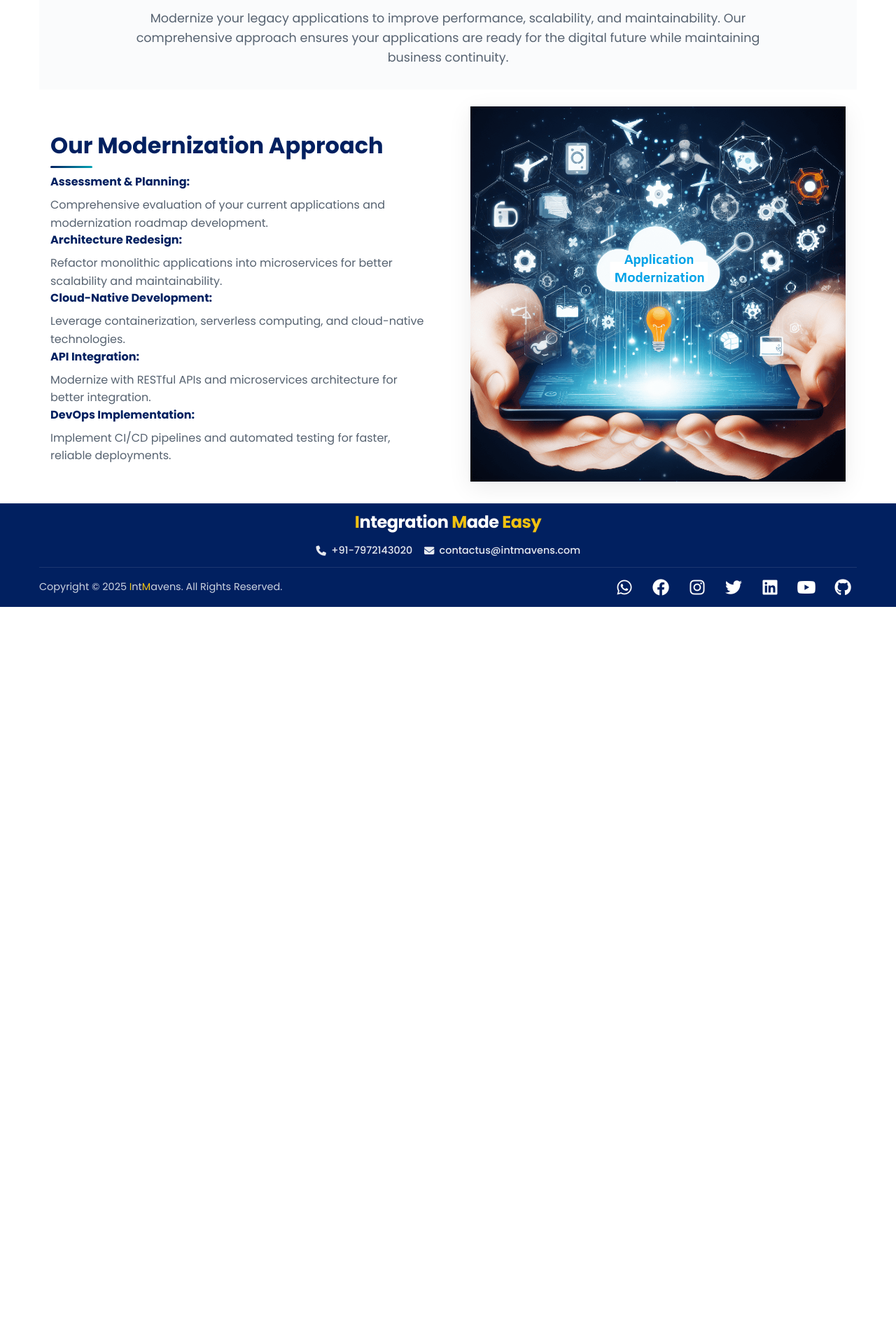
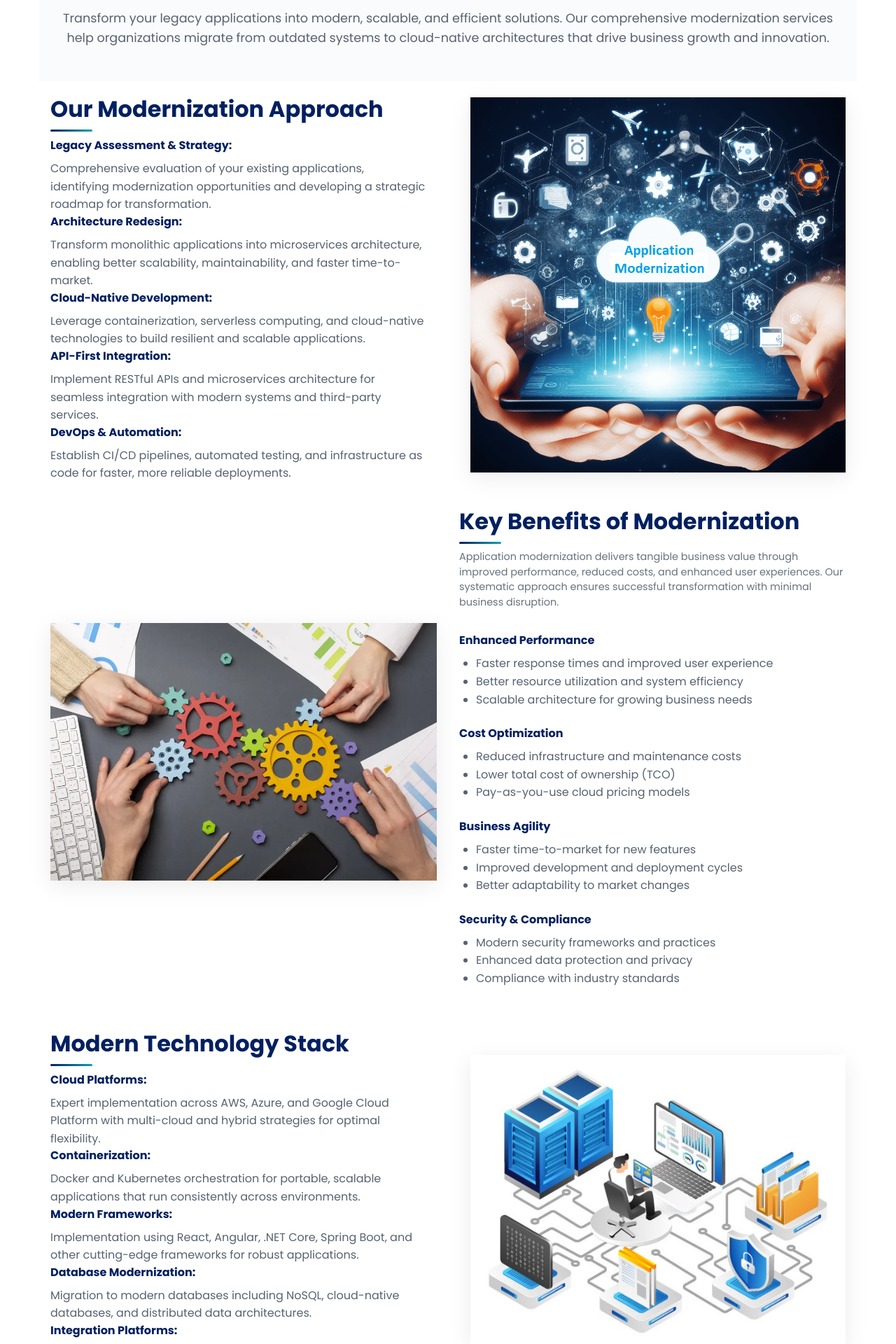
Before and after one commit to Nikhil-Kanojiya01/Intmavens, a React (Vite) app: page /services/application-modernization in a window 1280 px wide. Shown: the part 200-2120 px from the top of the page at 70% size. Before the commit the page ends 1067 px from the top, so only its background shows below. Built offline with nearby package versions, Linux system fonts and the light colour scheme.

Commit message:
feat: enhance application modernization page with comprehensive content and images feat: add smooth slide-up animations to BizTalk service page titles and diagrams

```diff
--- a/src/App.css
+++ b/src/App.css
@@ -829,6 +829,55 @@ p {
     }
 }
 
+/* Service Page Animations */
+@keyframes slideUpFromBottom {
+	from {
+		opacity: 0;
+		transform: translateY(50px);
+	}
+	to {
+		opacity: 1;
+		transform: translateY(0);
+	}
+}
+
+@keyframes slideUpTitle {
+	from {
+		opacity: 0;
+		transform: translateY(60px);
+	}
+	to {
+		opacity: 1;
+		transform: translateY(0);
+	}
+}
+
+/* Animation utility classes */
+.animate-slide-up {
+	animation: slideUpFromBottom 0.8s ease-out forwards;
+	opacity: 0;
+}
+
+.animate-slide-up-title {
+	animation: slideUpTitle 1s ease-out forwards;
+	opacity: 0;
+}
+
+.animate-slide-up-delay-1 {
+	animation: slideUpFromBottom 0.8s ease-out 0.2s forwards;
+	opacity: 0;
+}
+
+.animate-slide-up-delay-2 {
+	animation: slideUpFromBottom 0.8s ease-out 0.4s forwards;
+	opacity: 0;
+}
+
+.animate-slide-up-delay-3 {
+	animation: slideUpFromBottom 0.8s ease-out 0.6s forwards;
+	opacity: 0;
+}
+
 /* Services */
 .services {
     padding: rem 0;
@@ -2223,13 +2272,13 @@ p {
     font-size: 1.1rem;
     line-height: 1.6;
     color: var(--text-secondary);
-    max-width: 900px;
-    margin: 0 auto;
+    /* max-width: 900px; */
+    margin: 1rem auto;
 }
 
 /* Service Content */
 .service-content {
-    padding: 1.5rem 0;
+    padding: 1rem 0;
     background: var(--white);
 }
 
@@ -2379,7 +2428,7 @@ p {
 
 /* Multi-Cloud Section */
 .service-multicloud {
-    padding: 4rem 0;
+    padding: 1rem 0;
     background: var(--white);
 }
 
--- a/src/Pages/ApplicationModernization.jsx
+++ b/src/Pages/ApplicationModernization.jsx
@@ -1,55 +1,155 @@
 import React from 'react'
 import appModImage1 from '../assets/images/application-modernization-1.png'
+import appModImage2 from '../assets/images/application-modernization-2.webp'
+import appModImage3 from '../assets/images/application-modernization-3.jpg'
 
 const ApplicationModernization = () => {
 	return (
 		<div className="service-page">
-			<section className="service-hero">
+			{/* Hero Section */}
+			<section className="service-hero section--sm">
 				<div className="container">
 					<div className="service-hero__content">
 						<h1 className="service-hero__title">Application Modernization</h1>
 						<p className="service-hero__subtitle">
-							Modernize your legacy applications to improve performance, scalability, and maintainability. Our comprehensive approach ensures your applications are ready for the digital future while maintaining business continuity.
+							Transform your legacy applications into modern, scalable, and efficient solutions. Our comprehensive modernization services help organizations migrate from outdated systems to cloud-native architectures that drive business growth and innovation.
 						</p>
 					</div>
 				</div>
 			</section>
 
-			<section className="service-content">
+			{/* Main Content Section */}
+			<section className="service-content section--sm">
 				<div className="container">
 					<div className="service-content__grid">
 						<div className="service-content__text">
 							<h2 className="service-section__title">Our Modernization Approach</h2>
 
 							<div className="service-feature">
-								<h3><strong>Assessment & Planning:</strong></h3>
-								<p>Comprehensive evaluation of your current applications and modernization roadmap development.</p>
+								<h3><strong>Legacy Assessment & Strategy:</strong></h3>
+								<p>Comprehensive evaluation of your existing applications, identifying modernization opportunities and developing a strategic roadmap for transformation.</p>
 							</div>
 
 							<div className="service-feature">
 								<h3><strong>Architecture Redesign:</strong></h3>
-								<p>Refactor monolithic applications into microservices for better scalability and maintainability.</p>
+								<p>Transform monolithic applications into microservices architecture, enabling better scalability, maintainability, and faster time-to-market.</p>
 							</div>
 
 							<div className="service-feature">
 								<h3><strong>Cloud-Native Development:</strong></h3>
-								<p>Leverage containerization, serverless computing, and cloud-native technologies.</p>
+								<p>Leverage containerization, serverless computing, and cloud-native technologies to build resilient and scalable applications.</p>
 							</div>
 
 							<div className="service-feature">
-								<h3><strong>API Integration:</strong></h3>
-								<p>Modernize with RESTful APIs and microservices architecture for better integration.</p>
+								<h3><strong>API-First Integration:</strong></h3>
+								<p>Implement RESTful APIs and microservices architecture for seamless integration with modern systems and third-party services.</p>
 							</div>
 
 							<div className="service-feature">
-								<h3><strong>DevOps Implementation:</strong></h3>
-								<p>Implement CI/CD pipelines and automated testing for faster, reliable deployments.</p>
+								<h3><strong>DevOps & Automation:</strong></h3>
+								<p>Establish CI/CD pipelines, automated testing, and infrastructure as code for faster, more reliable deployments.</p>
 							</div>
 						</div>
 
-					<div className="service-content__image">
-						<img src={appModImage1} alt="Application Modernization" className="service-image" />
+						<div className="service-content__image">
+							<img src={appModImage1} alt="Application Modernization Overview" className="service-image" />
+						</div>
 					</div>
+				</div>
+			</section>
+
+			{/* Modernization Benefits Section */}
+			<section className="service-multicloud section--sm">
+				<div className="container">
+					<div className="service-multicloud__grid">
+						<div className="service-content__image">
+							<img src={appModImage2} alt="Modernization Benefits and Technologies" className="service-image" />
+						</div>
+
+						<div className="multicloud-content">
+							<h2 className="service-section__title">Key Benefits of Modernization</h2>
+							<p>
+								Application modernization delivers tangible business value through improved performance, reduced costs, and enhanced user experiences. Our systematic approach ensures successful transformation with minimal business disruption.
+							</p>
+
+							<div className="multicloud-features">
+								<div className="multicloud-feature">
+									<h4>Enhanced Performance</h4>
+									<ul>
+										<li>Faster response times and improved user experience</li>
+										<li>Better resource utilization and system efficiency</li>
+										<li>Scalable architecture for growing business needs</li>
+									</ul>
+								</div>
+
+								<div className="multicloud-feature">
+									<h4>Cost Optimization</h4>
+									<ul>
+										<li>Reduced infrastructure and maintenance costs</li>
+										<li>Lower total cost of ownership (TCO)</li>
+										<li>Pay-as-you-use cloud pricing models</li>
+									</ul>
+								</div>
+
+								<div className="multicloud-feature">
+									<h4>Business Agility</h4>
+									<ul>
+										<li>Faster time-to-market for new features</li>
+										<li>Improved development and deployment cycles</li>
+										<li>Better adaptability to market changes</li>
+									</ul>
+								</div>
+
+								<div className="multicloud-feature">
+									<h4>Security & Compliance</h4>
+									<ul>
+										<li>Modern security frameworks and practices</li>
+										<li>Enhanced data protection and privacy</li>
+										<li>Compliance with industry standards</li>
+									</ul>
+								</div>
+							</div>
+						</div>
+					</div>
+				</div>
+			</section>
+
+			{/* Technology Stack & Tools Section */}
+			<section className="service-content section--light section--sm">
+				<div className="container">
+					<div className="service-content__grid">
+						<div className="service-content__text">
+							<h2 className="service-section__title">Modern Technology Stack</h2>
+
+							<div className="service-feature">
+								<h3><strong>Cloud Platforms:</strong></h3>
+								<p>Expert implementation across AWS, Azure, and Google Cloud Platform with multi-cloud and hybrid strategies for optimal flexibility.</p>
+							</div>
+
+							<div className="service-feature">
+								<h3><strong>Containerization:</strong></h3>
+								<p>Docker and Kubernetes orchestration for portable, scalable applications that run consistently across environments.</p>
+							</div>
+
+							<div className="service-feature">
+								<h3><strong>Modern Frameworks:</strong></h3>
+								<p>Implementation using React, Angular, .NET Core, Spring Boot, and other cutting-edge frameworks for robust applications.</p>
+							</div>
+
+							<div className="service-feature">
+								<h3><strong>Database Modernization:</strong></h3>
+								<p>Migration to modern databases including NoSQL, cloud-native databases, and distributed data architectures.</p>
+							</div>
+
+							<div className="service-feature">
+								<h3><strong>Integration Platforms:</strong></h3>
+								<p>API gateways, event-driven architecture, and enterprise service buses for seamless system integration.</p>
+							</div>
+						</div>
+
+						<div className="service-content__image">
+							<img src={appModImage3} alt="Modern Technology Stack" className="service-image" />
+						</div>
 					</div>
 				</div>
 			</section>
--- a/src/Pages/BiztalkHealthCheck.jsx
+++ b/src/Pages/BiztalkHealthCheck.jsx
@@ -12,7 +12,7 @@ const BiztalkHealthCheck = () => {
                         <p className="service-hero__subtitle">
 							Gain valuable insights into your existing <span style={{ color: 'var(--primary)' }}>BizTalk</span> Server Environment. Aims to identify Potential Issues, Optimize Performance and Verify Configuration Best Practices.
 						</p>
-						<div className="health-check-diagram">
+						<div className="health-check-diagram animate-slide-up-delay-2">
 							<img src={healthCheckImage} alt="BizTalk Health Check Focus Areas" className="service-image" style={{ maxWidth: '70%', height: 'auto' }} />
 						</div>
 					</div>
@@ -23,8 +23,8 @@ const BiztalkHealthCheck = () => {
 			<section className="service-content section--sm">
 				<div className="container">
 					<div className="u-text-center">
-						<h2 className="service-section__title center">Objectives</h2>
-						<p className="service-hero__subtitle" style={{ maxWidth: '800px', margin: '0 auto' }}>
+						<h2 className="service-section__title center animate-slide-up-title">Objectives</h2>
+						<p className="service-hero__subtitle animate-slide-up-delay-1" style={{ maxWidth: '800px', margin: '0 auto' }}>
 							Evaluate your BizTalk workloads to comply against Microsoft Best Practices. Get recommendations and assistance to reduce the downtime and risks to your service in Production and optimize performance.
 						</p>
 					</div>
@@ -35,7 +35,7 @@ const BiztalkHealthCheck = () => {
 			<section className="service-content section--light section--sm">
 				<div className="container">
 					<div className="u-text-center">
-						<h2 className="service-section__title center">How it works?</h2>
+						<h2 className="service-section__title center animate-slide-up-title">How it works?</h2>
 
 						<div className="grid grid--3 grid--gap-lg" style={{ marginTop: '3rem' }}>
 							<div className="health-check-column">
@@ -75,7 +75,7 @@ const BiztalkHealthCheck = () => {
 			<section className="service-content section--sm">
 				<div className="container">
 					<div className="u-text-center">
-						<h2 className="service-section__title center">Timelines</h2>
+						<h2 className="service-section__title center animate-slide-up-title">Timelines</h2>
 
 						<div className="timeline-cards" style={{ display: 'flex', justifyContent: 'center', gap: '2rem', marginTop: '3rem', flexWrap: 'wrap' }}>
 							<div className="timeline-card timeline-card--day1">
```
Also changed, not shown: src/Pages/BiztalkAzureintegrationservices.jsx (+89 -42 lines), src/Pages/BiztalkModernizationAssessment.jsx (+15 -9 lines).
